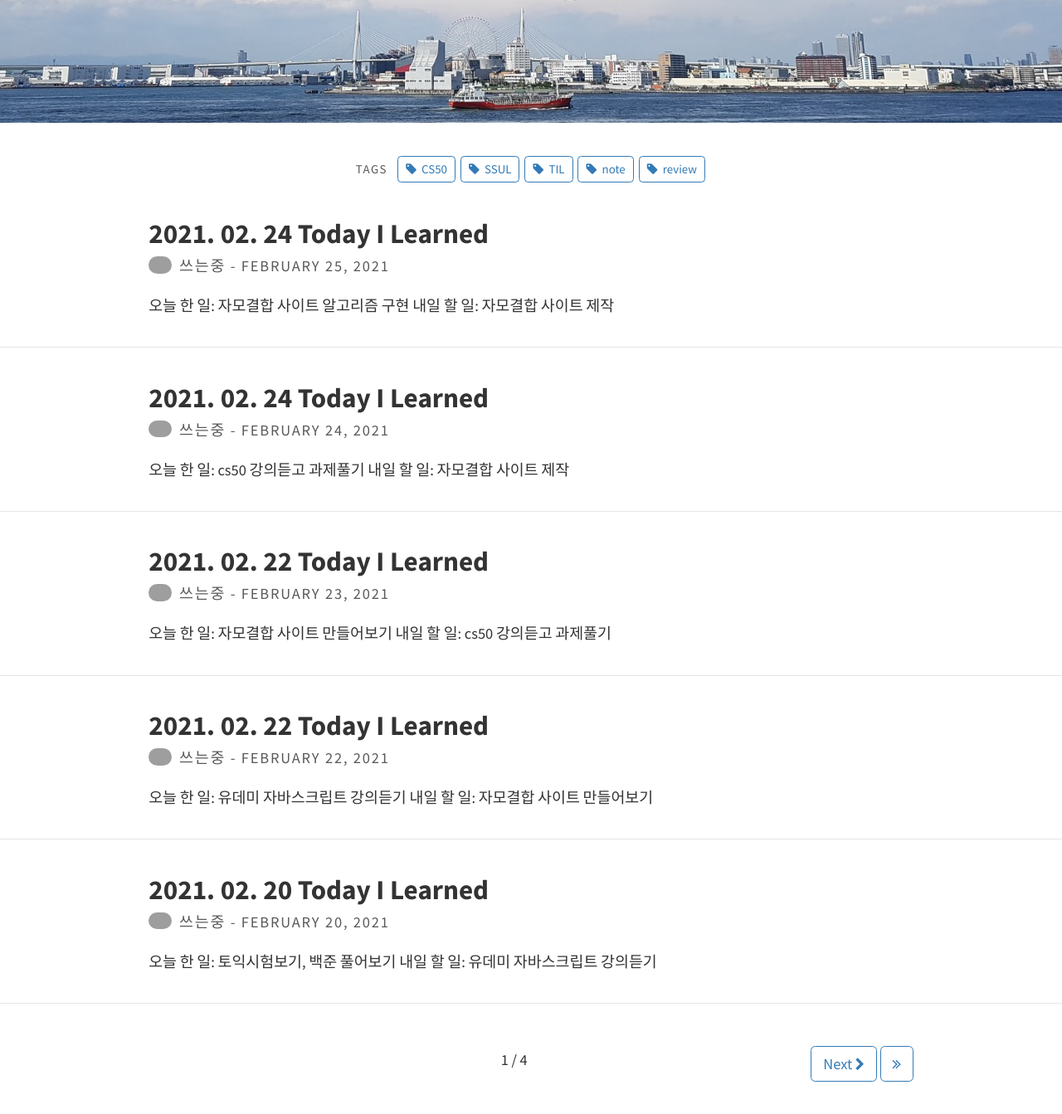
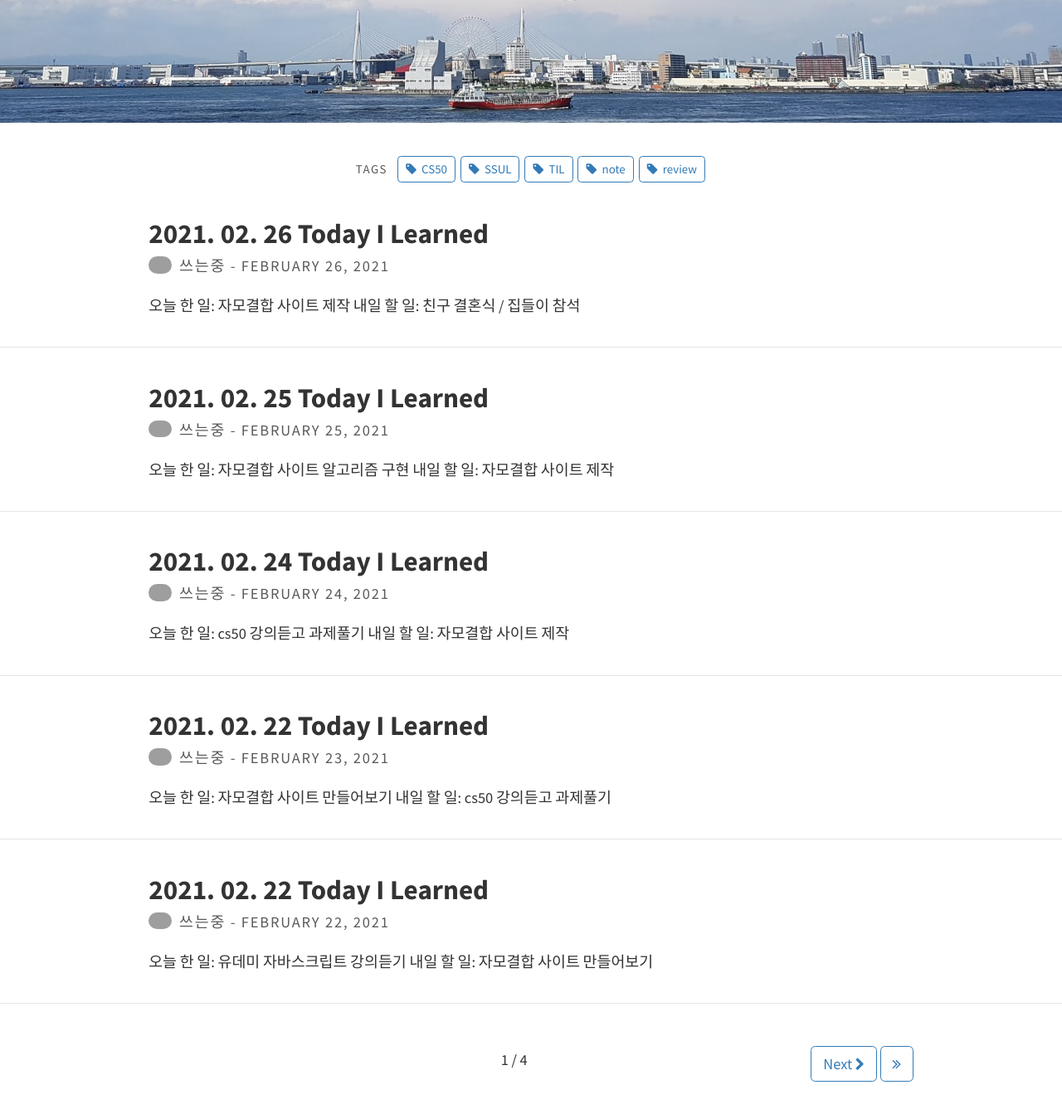
Before and after one commit to TaeIng/taeing.github.io, a Jekyll site: the page built from index.html, in a window 1280 px wide and 1400 px high, scrolled down 271 px. Shown: the top 1343 px of the window at 83% size. Built offline with Jekyll 4.4.1, drawn with Linux system fonts in a browser that asks for light colours; the list of posts is cut into pages by our own code; part of the change alters nothing that is shown; some of the changed text lies outside the part shown; grey boxes are pictures that could not be loaded.

Commit message:
POST: 210226 TIL add

```diff
--- a/_posts/TIL/2021-02-25-TIL.md
+++ b/_posts/TIL/2021-02-25-TIL.md
@@ -1,6 +1,6 @@
 ---
 layout: post
-title: 2021. 02. 24 Today I Learned
+title: 2021. 02. 25 Today I Learned
 author: 쓰는중
 tags: [TIL]
 excerpt_separator: <!--more-->
--- /dev/null
+++ b/_posts/TIL/2021-02-26-TIL.md
@@ -0,0 +1,25 @@
+---
+layout: post
+title: 2021. 02. 26 Today I Learned
+author: 쓰는중
+tags: [TIL]
+excerpt_separator: <!--more-->
+---
+
+<h4>오늘 한 일: </h4>
+<span>자모결합 사이트 제작</span>
+<h4>내일 할 일: </h4>
+<span>친구 결혼식 / 집들이 참석</span>
+ <!--more-->
+
+
+- - -
+자모결합 사이트를 만들면서 코드정리를 하다보니 normalize('NFC') 하나로도 만들 수 있는 코드였다....
+해탈감 때문에 현타를 잠깐 맛보았고.. 그것 외에도 다른 기능을 추가해보기 위해, 복사할 수 있는 버튼을 만들었고 복사완료 알림을 멋있게 뜨게하려고 애니메이션 넣는 법을 찾아 보았다.
+그런데 찾아보는 것 마다 제이쿼리를 이용하는 것이었고, 제이쿼리를 사용하지 않는 기술은 일반적인 기술에서 벗어난 기술같은 느낌이었다.
+
+제이쿼리에 부딪힌건 이번만이 아니었다. 디에디트 메뉴펼치기 기능을 이용할 때에도 제이쿼리를 사용하지 않아 조금 어색한 메뉴펼치기를 만들게 되었고, 그 외에도 깃허브 블로그나 여타 코드에서 이해할 수 없는 문법들을 자주 접했던 것이다.
+
+고로 이번에는 제이쿼리를 공부해보려 한다. 웹개발을 어느정도 할 줄 안다면 제이쿼리는 당연히 할 줄 알아야 하고, 또 프론트엔드 개발자로 나아갈 것이라면 더 완벽히 숙달해야 할 것이다. 더 멋진 사이트를 만들어야지.
+
+내일은 아침부터 청주에서 열리는 친구 결혼식에 참석했다가 천안에서 하는 친구 집들이를 가느라 집에 들어오지 못한다. 2021년부터 눈떠서 잘 때까지 코딩을 한번도 하지 않는 날 두번 째다. 돌아와서 더 열심히 해야지.
```
